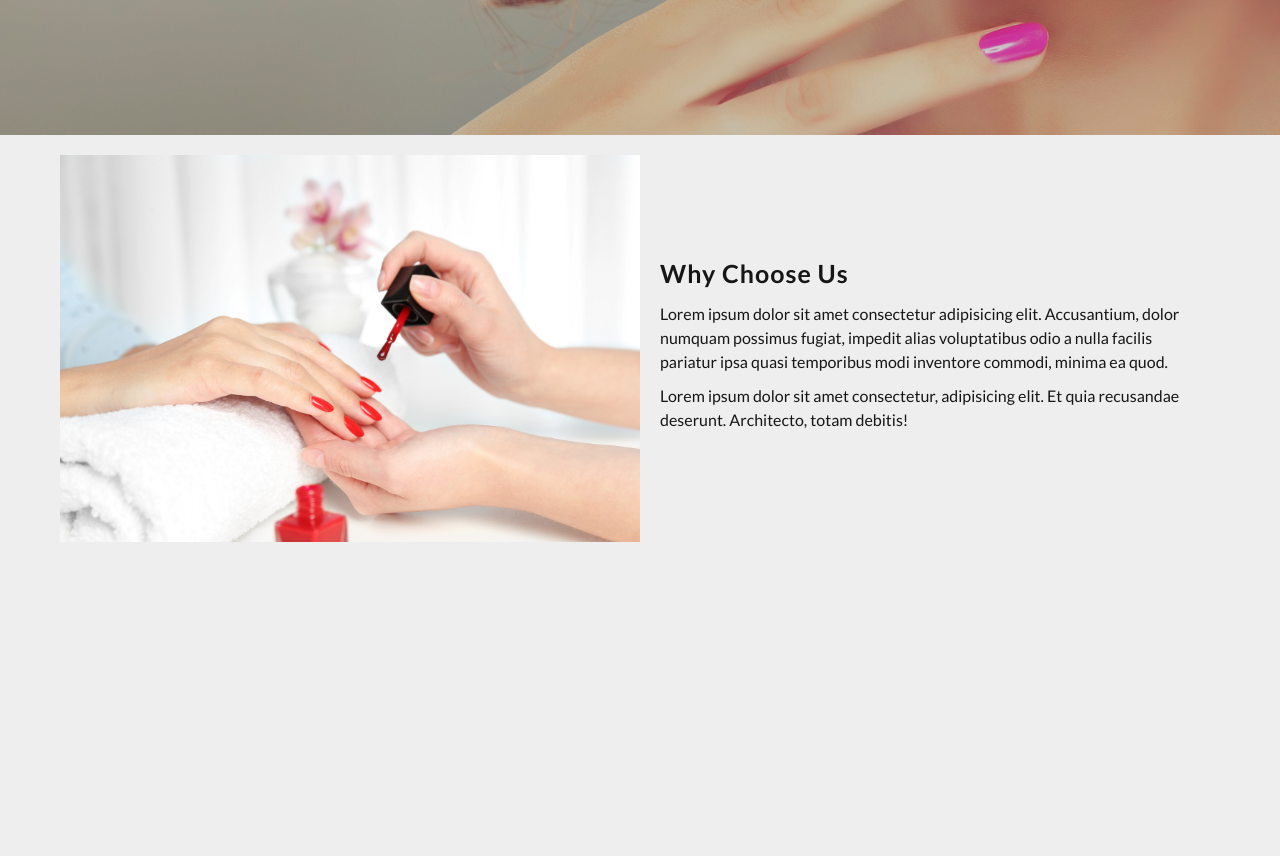
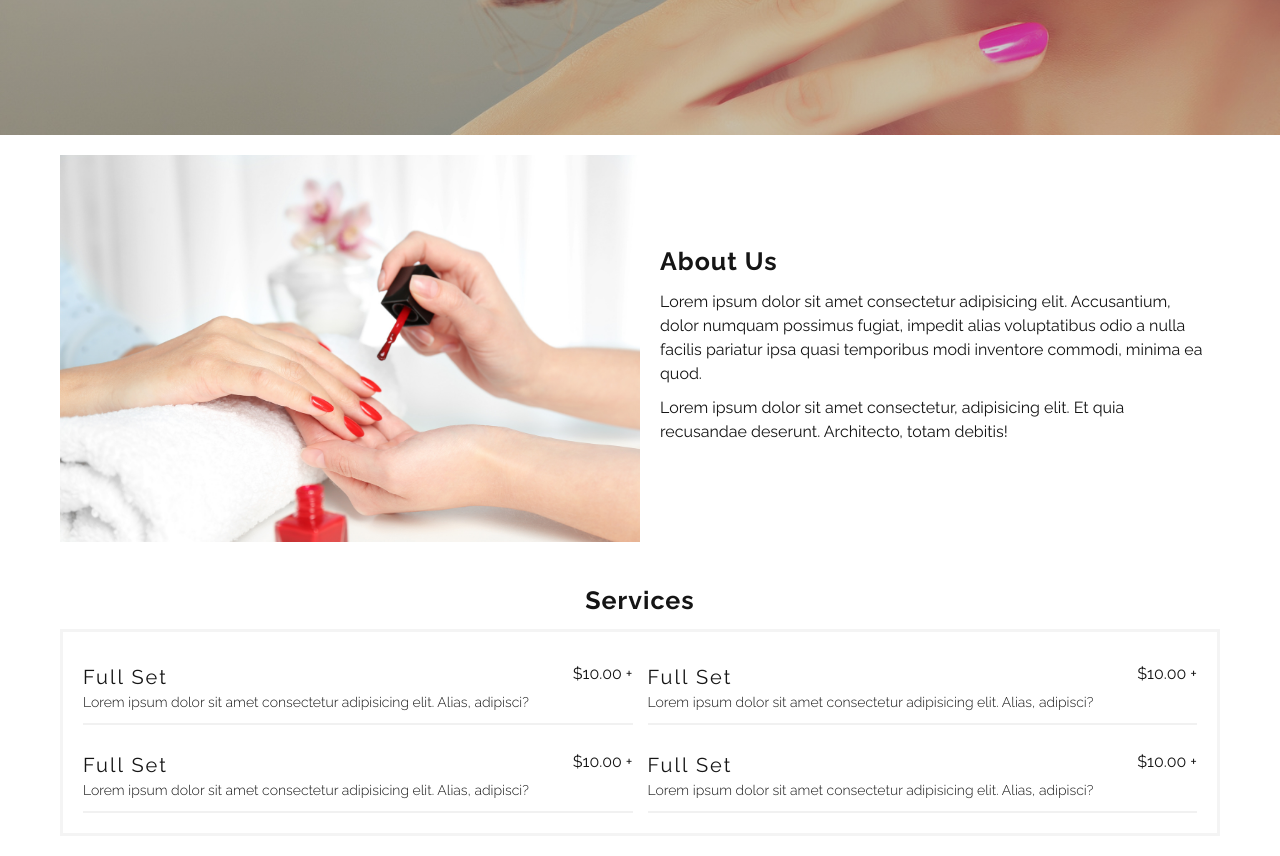
Before and after one commit to Suonx002/nail_salon, a website: page index.html in a window 1280 px wide. Shown: the part 665-1521 px from the top of the page. Before the commit the page ends 1227 px from the top, so only its background shows below. Drawn offline with Linux system fonts and the light colour scheme.

Commit message:
set up for menu section

```diff
--- a/index.html
+++ b/index.html
@@ -52,7 +52,7 @@
             class="aboutme__img"
           />
           <div class="aboutme__content">
-            <h2 class="secondary-text">Why Choose Us</h2>
+            <h2 class="secondary-text">About Us</h2>
             <p>
               Lorem ipsum dolor sit amet consectetur adipisicing elit.
               Accusantium, dolor numquam possimus fugiat, impedit alias
@@ -65,6 +65,51 @@
             </p>
           </div>
         </section>
+        <section class="services">
+          <h2 class="secondary-text text-center">Services</h2>
+          <ul class="services__menu">
+            <li class="services__item">
+              <div class="services__content">
+                <p class="services__title">Full Set</p>
+                <p class="services__description">
+                  Lorem ipsum dolor sit amet consectetur adipisicing elit.
+                  Alias, adipisci?
+                </p>
+              </div>
+              <p class="services__price">$10.00 +</p>
+            </li>
+            <li class="services__item">
+              <div class="services__content">
+                <p class="services__title">Full Set</p>
+                <p class="services__description">
+                  Lorem ipsum dolor sit amet consectetur adipisicing elit.
+                  Alias, adipisci?
+                </p>
+              </div>
+              <p class="services__price">$10.00 +</p>
+            </li>
+            <li class="services__item">
+              <div class="services__content">
+                <p class="services__title">Full Set</p>
+                <p class="services__description">
+                  Lorem ipsum dolor sit amet consectetur adipisicing elit.
+                  Alias, adipisci?
+                </p>
+              </div>
+              <p class="services__price">$10.00 +</p>
+            </li>
+            <li class="services__item">
+              <div class="services__content">
+                <p class="services__title">Full Set</p>
+                <p class="services__description">
+                  Lorem ipsum dolor sit amet consectetur adipisicing elit.
+                  Alias, adipisci?
+                </p>
+              </div>
+              <p class="services__price">$10.00 +</p>
+            </li>
+          </ul>
+        </section>
       </div>
     </main>
   </body>
--- a/sass/_base.scss
+++ b/sass/_base.scss
@@ -1,11 +1,12 @@
-@import url('https://fonts.googleapis.com/css?family=Lato:300,400,700&display=swap');
+@import url('https://fonts.googleapis.com/css?family=Raleway:300,400,700&display=swap');
 
 $color-primary: #ff00ff;
 $color-primary-light: #ff2eff;
 $color-primary-dark: #d100d1;
 
-$color-grey-light-1: #eee;
-$color-grey-dark-1: #161616;
+$color-grey-light-1: #b9b9b9;
+
+$color-grey-dark-1: #151515;
 
 *,
 *::before,
@@ -21,15 +22,19 @@ html {
 }
 
 body {
-  font-family: 'Lato', sans-serif;
+  font-family: 'Raleway', sans-serif;
   line-height: 1.5;
   min-height: 100vh;
   color: $color-grey-dark-1;
-  background-color: $color-grey-light-1;
   font-weight: 400;
+  font-size: 1.6rem;
 }
 
 .container {
   max-width: 120rem;
   margin: 0 auto;
 }
+
+.text-center {
+  text-align: center;
+}
--- /dev/null
+++ b/sass/_services.scss
@@ -0,0 +1,42 @@
+.services {
+  padding: 2rem;
+
+  &__menu {
+    list-style: none;
+
+    display: grid;
+    grid-template-columns: repeat(2, 1fr);
+    grid-gap: 1.5rem;
+    border: 3px solid #f4f4f4;
+    padding: 2rem;
+    transition: all 0.3s ease-in;
+
+    &:hover {
+      box-shadow: 0 1rem 2rem rgba(0, 0, 0, 0.1);
+    }
+  }
+
+  &__item {
+    padding: 1rem 0;
+
+    display: flex;
+    justify-content: space-between;
+    align-items: start;
+    border-bottom: 2px solid #f1f1f1;
+
+    &:nth-child(15),
+    &:nth-child(16) {
+      border: none;
+    }
+  }
+
+  &__title {
+    font-size: 2rem;
+    letter-spacing: 2px;
+  }
+
+  &__description {
+    font-weight: 300;
+    font-size: 1.4rem;
+  }
+}
--- a/sass/_typography.scss
+++ b/sass/_typography.scss
@@ -15,7 +15,7 @@
   font-size: 2rem;
   padding: 1rem;
   margin-bottom: 3rem;
-  // color: $color-grey-light-1;
   letter-spacing: 1px;
   font-weight: 300;
+  color: $color-grey-light-1;
 }
--- a/sass/main.scss
+++ b/sass/main.scss
@@ -3,5 +3,6 @@
 @import 'typography';
 @import 'header';
 @import 'aboutme';
+@import 'services';
 @import 'homes';
 @import 'btn';
```
Also changed, not shown: css/style.css.
